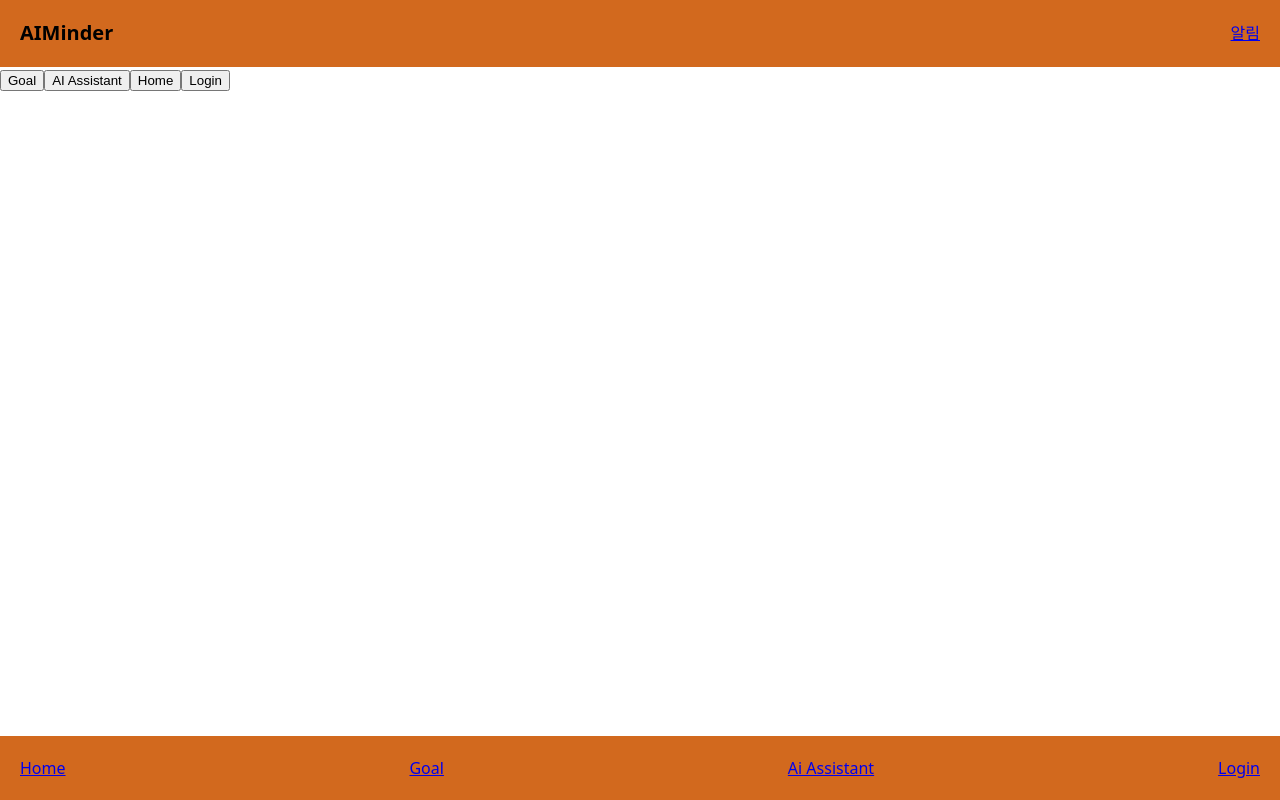
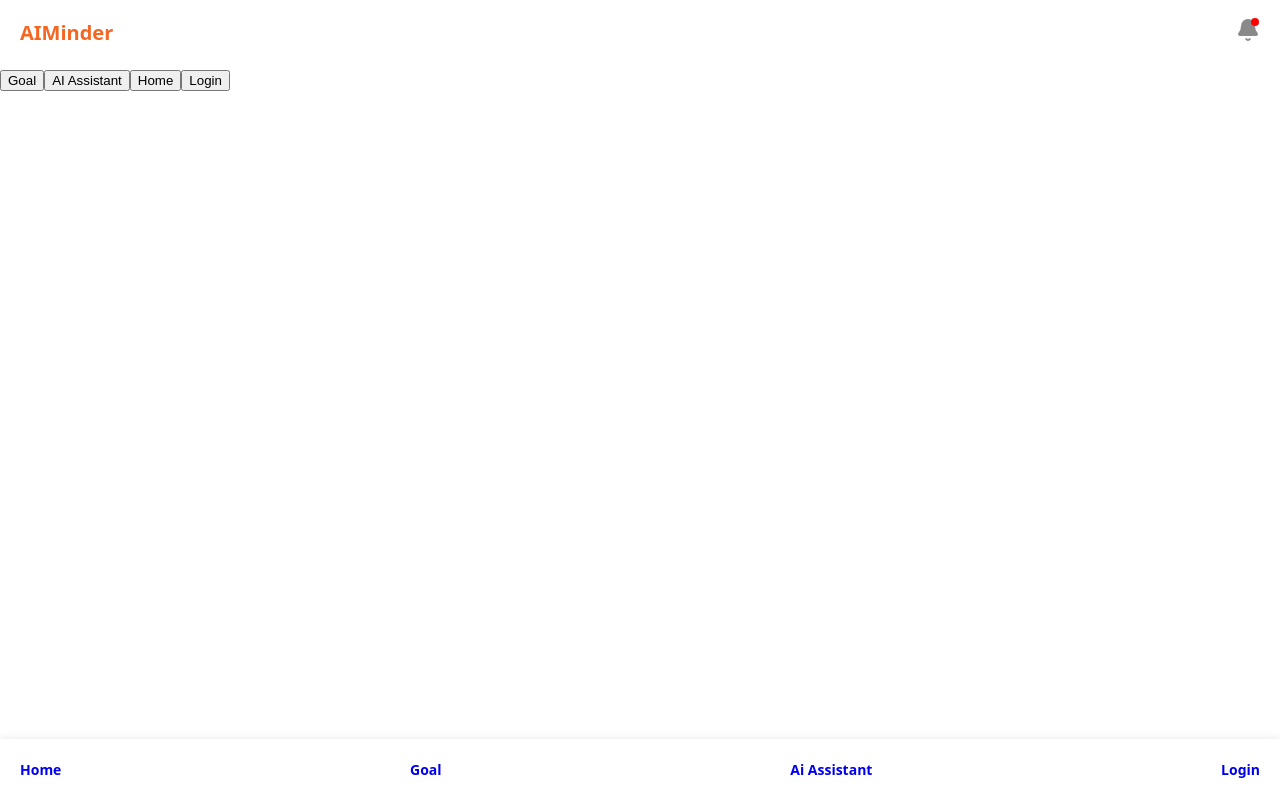
Before and after one commit to AIMinderTeam/aiminder-client, a React (Vite) app: page / in a window 1280 px wide. Built offline with nearby package versions, Linux system fonts and the light colour scheme.

Commit message:
feat: layout UI 구현

```diff
--- a/src/shared/components/layout/Layout.module.css
+++ b/src/shared/components/layout/Layout.module.css
@@ -3,7 +3,6 @@
   top: 0;
   left: 0;
   right: 0;
-  background-color: chocolate;
   padding: 10px 20px;
   display: flex;
   align-items: center;
@@ -14,6 +13,24 @@
   font-size: 20px;
   font-weight: 600;
   line-height: 1;
+  color: var(--color-primary);
+}
+.LayoutBellContainer {
+  position: relative;
+}
+.LayoutBellIcon {
+  color: rgb(138, 138, 138);
+  fill: rgb(138, 138, 138);
+}
+
+.LayoutBellDot {
+  width: 8px;
+  height: 8px;
+  background-color: red;
+  border-radius: 50%;
+  position: absolute;
+  top: 0;
+  right: 1px;
 }
 
 .LayoutNav {
@@ -21,9 +38,18 @@
   bottom: 0;
   left: 0;
   right: 0;
-  background-color: chocolate;
   padding: 20px;
 
   display: flex;
   justify-content: space-between;
+
+  padding-top: 20px;
+
+  box-shadow: 0px 4px 12px 0px rgba(0, 0, 0, 0.2);
 }
+
+.LayoutNavLink {
+  text-decoration: none;
+  font-size: 14px;
+  font-weight: 600;
+}
--- a/src/shared/components/layout/Layout.tsx
+++ b/src/shared/components/layout/Layout.tsx
@@ -1,6 +1,8 @@
 import styles from './Layout.module.css';
 
 import { Link, useNavigate } from 'react-router-dom';
+
+import { Bell } from 'lucide-react';
 
 export default function Layout({ children }: { children: React.ReactNode }) {
   const navigate = useNavigate();
@@ -11,16 +13,25 @@ export default function Layout({ children }: { children: React.ReactNode }) {
         <h1 className={styles.LayoutHeaderTitle} onClick={() => navigate('/')}>
           AIMinder
         </h1>
-        <div>
-          <Link to="/notification">알림</Link>
-        </div>
+        <Link to="/notification" className={styles.LayoutBellContainer}>
+          <Bell size={24} className={styles.LayoutBellIcon} />
+          <span className={styles.LayoutBellDot} />
+        </Link>
       </header>
       {children}
       <nav className={styles.LayoutNav}>
-        <Link to="/">Home</Link>
-        <Link to="/goal">Goal</Link>
-        <Link to="/ai-assistant">Ai Assistant</Link>
-        <Link to="/login">Login</Link>
+        <Link to="/" className={styles.LayoutNavLink}>
+          Home
+        </Link>
+        <Link to="/goal" className={styles.LayoutNavLink}>
+          Goal
+        </Link>
+        <Link to="/ai-assistant" className={styles.LayoutNavLink}>
+          Ai Assistant
+        </Link>
+        <Link to="/login" className={styles.LayoutNavLink}>
+          Login
+        </Link>
       </nav>
     </main>
   );
```
